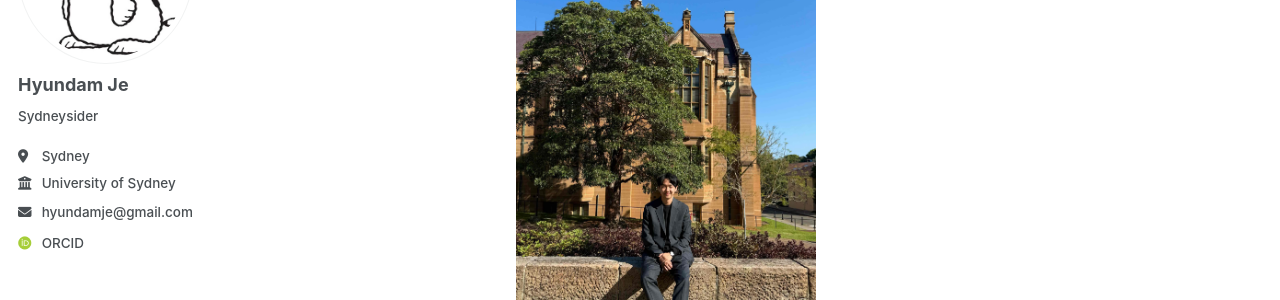
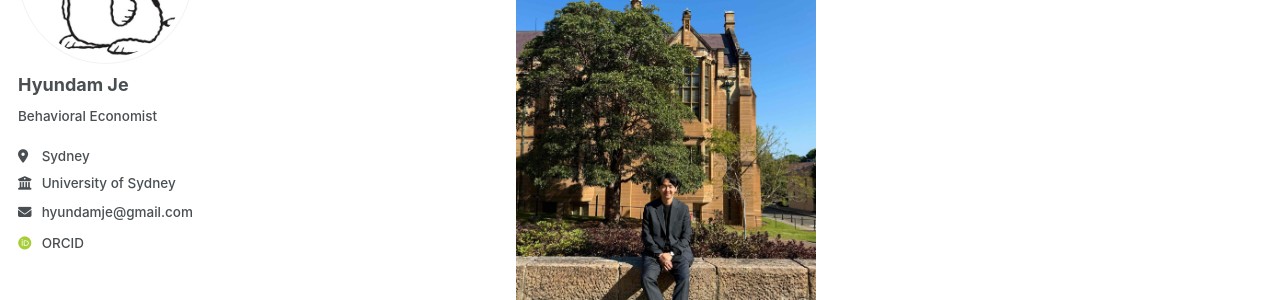
Before and after one commit to hyundamje/hyundamje.github.io, a Jekyll site: the page built from _pages/about.md, in a window 1280 px wide. Shown: the part 214-514 px from the top of the page. Built offline with Jekyll 4.4.1, drawn with Linux system fonts in a browser that asks for light colours; some web fonts are replaced.

Commit message:
Update _config.yml

```diff
--- a/_config.yml
+++ b/_config.yml
@@ -38,7 +38,7 @@ author:
   avatar           : "olaf.png"
   name             : "Hyundam Je"
   pronouns         : # example: "she/her"
-  bio              : "Sydneysider"
+  bio              : "Behavioral Economist"
   location         : "Sydney"
   employer         : "University of Sydney"
   uri              : # URL
```
